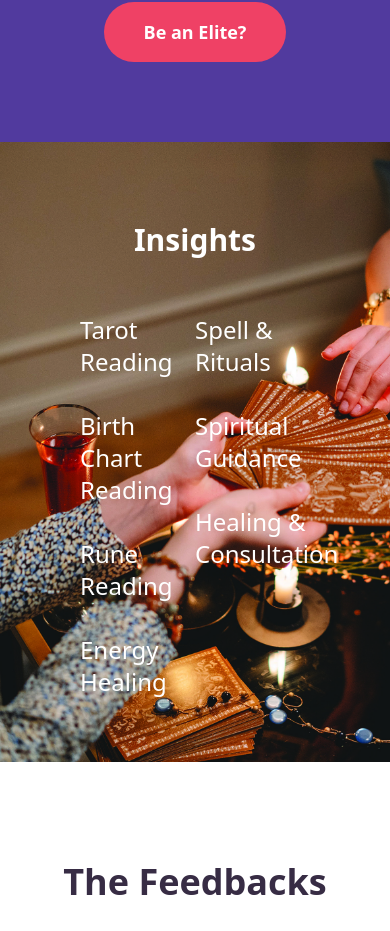
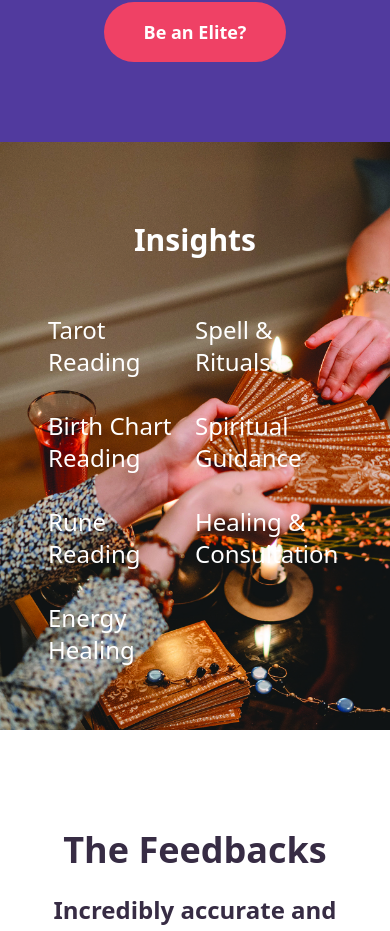
Before and after one commit to nyinyi979/tcdl, a React (Vite) app: page / in a window 390 px wide. Shown: the part 1982-2913 px from the top of the page. Built offline with nearby package versions, Linux system fonts and the light colour scheme.

Commit message:
insights

```diff
--- a/src/components/home_components/insights.tsx
+++ b/src/components/home_components/insights.tsx
@@ -11,7 +11,7 @@ export default function Insight(){
     useAnimateLeft('h7');
     return(
         <div className="text-white img_3_bg">
-                <div className="grid grid-cols-2 lg:text-3xl text-2xl text-left md:px-32 px-20 pt-10 lg:pb-48 pb-12">
+                <div className="grid grid-cols-2 lg:text-3xl text-2xl text-left md:px-32 px-12 pt-10 lg:pb-48 pb-12">
                     <h2 id="insights" className="font-bold col-span-2 lg:text-4xl text-3xl text-center py-10">Insights</h2>
                     <div>
                         <h2 id="h1" className="py-4">Tarot Reading</h2>
```
